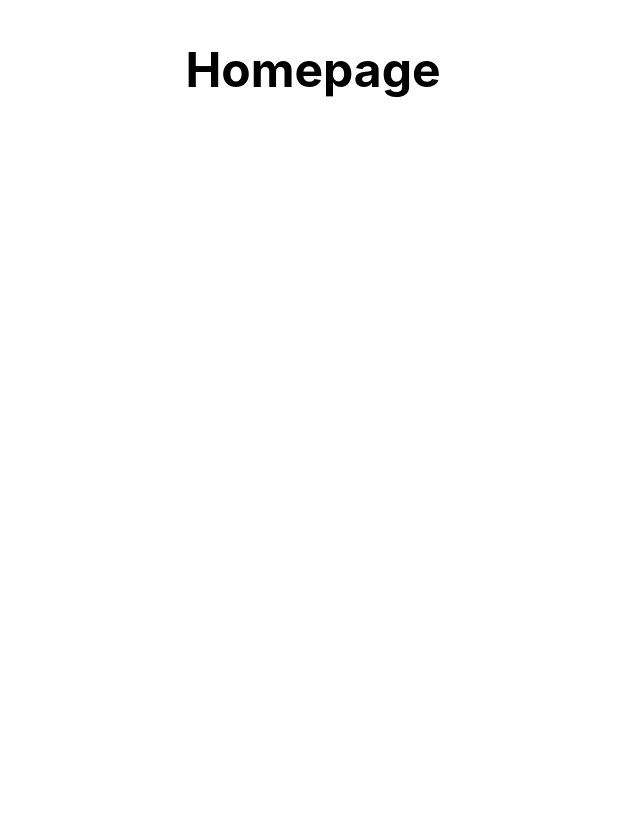
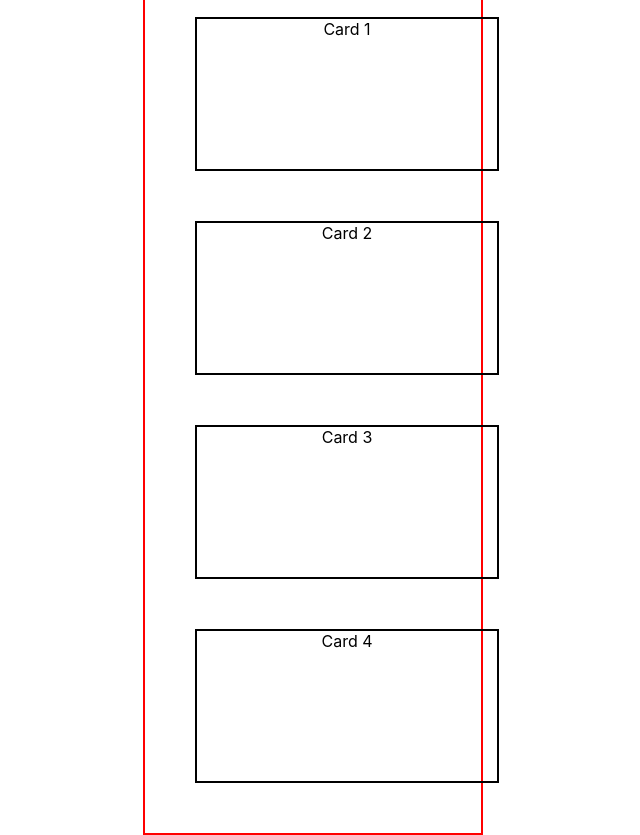
Before and after one commit to remsana/react-project-e-wallet, a React (Create React App) app: page / in a window 1280 px wide. Shown: the whole page, without its empty margins (327-967 px from the left). Before the commit the page ends 800 px from the top, so only its background shows below. Built offline with nearby package versions, Linux system fonts and the light colour scheme.

Commit message:
Added homepage, cards component and Route

```diff
--- a/package.json
+++ b/package.json
@@ -8,6 +8,7 @@
     "@testing-library/user-event": "^13.5.0",
     "react": "^17.0.2",
     "react-dom": "^17.0.2",
+    "react-router-dom": "^5.3.0",
     "react-scripts": "5.0.0",
     "web-vitals": "^2.1.4"
   },
--- a/src/App.js
+++ b/src/App.js
@@ -1,14 +1,15 @@
 import "./App.css";
-import Homepage from "./components/Homepage";
+import Homepage from "./pages/Homepage";
+import {Switch, Route} from "react-router-dom";
 
 function App() {
   return (
     <div className="App">
-      <header className="App-header">
-        <h1>
-          <Homepage/>
-        </h1>
-      </header>
+     <Switch>
+     <Route exact path="/" render={(props) => <Homepage {...props} />} />
+
+
+        </Switch>
     </div>
   );
 }
--- /dev/null
+++ b/src/components/Cards.jsx
@@ -0,0 +1,18 @@
+import React from "react";
+import style from "./Cards.module.css";
+
+function Cards() {
+  return (
+    <div>
+      {/* <h2>List of cards</h2> */}
+      <div className={style.cardDiv}>
+        <div className={style.card}>Card 1</div>
+        <div className={style.card}>Card 2</div>
+        <div className={style.card}>Card 3</div>
+        <div className={style.card}>Card 4</div>
+      </div>
+    </div>
+  );
+}
+
+export default Cards;
--- /dev/null
+++ b/src/components/Cards.module.css
@@ -0,0 +1,27 @@
+.cardDiv {
+
+border: 2px solid red;
+  text-align: center;
+  position: absolute;
+  top: 50%;
+  left: 50%;
+  transform: translate(-50%, -50%);
+  width: 42vh;
+  /* margin: 20px; */
+  /* padding-top: 10px; */
+}
+
+.card {
+  margin: 50px;
+  border: 2px solid black;
+
+  height: 150px;
+  width: 300px;
+
+  /* text-align: center;
+  position: relative;
+  top: 50%;
+  left: 50%;
+  transform: translate(-50%, -50%); */
+
+}
--- a/src/components/Homepage.jsx
+++ /dev/null
@@ -1,10 +0,0 @@
-import React from 'react'
-
-function Homepage() {
-  return (
-    <div>
-        <h2>Homepage</h2></div>
-  )
-}
-
-export default Homepage
--- a/src/index.js
+++ b/src/index.js
@@ -2,11 +2,14 @@ import React from 'react';
 import ReactDOM from 'react-dom';
 import './index.css';
 import App from './App';
+import {BrowserRouter as Router} from "react-router-dom";
 
 
 ReactDOM.render(
   <React.StrictMode>
+    <Router>
     <App />
+    </Router>
   </React.StrictMode>,
   document.getElementById('root')
 );
--- /dev/null
+++ b/src/pages/Homepage.jsx
@@ -0,0 +1,12 @@
+import React from "react";
+import Cards from "../components/Cards";
+
+function Homepage() {
+  return (
+    <div>
+       <Cards/>
+    </div>
+  );
+}
+
+export default Homepage;
```
Also changed, not shown: 1 other file (tests, documents, lock files or other folders).
